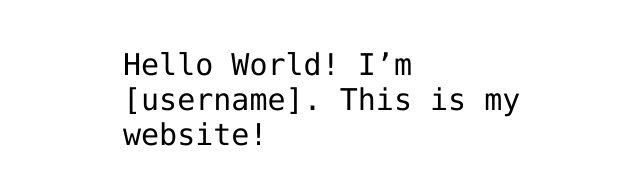
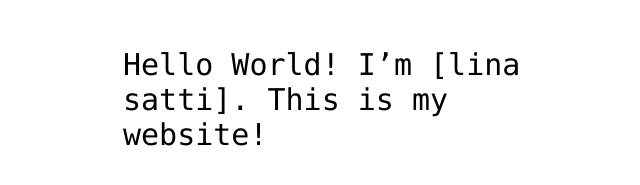
Before and after one commit to lina-satti/lina-satti.github.io, a plain HTML site: page index.html in a window 1280 px wide. Shown: the part 341-526 px from the top of the page, without its empty margins (317-957 px from the left). Drawn offline with Linux system fonts and the light colour scheme.

Commit message:
Update index.html

```diff
--- a/index.html
+++ b/index.html
@@ -12,7 +12,7 @@
 <img src="https://octodex.github.com/images/daftpunktocat-thomas.gif" id="octocat" alt="octocat-gif" />
 
 <!-- Change this code here by copy and pasting your template on line 15 -->
-<p>Hello World! I’m [username]. This is my website!</p>
+<p>Hello World! I’m [lina satti]. This is my website!</p>
 
 </body>
 </html>
```
